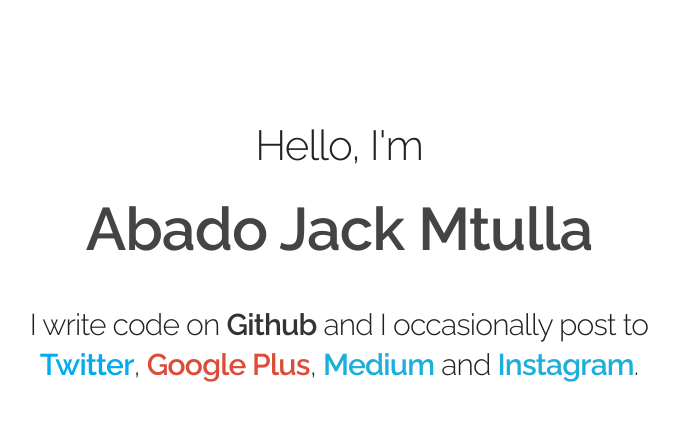
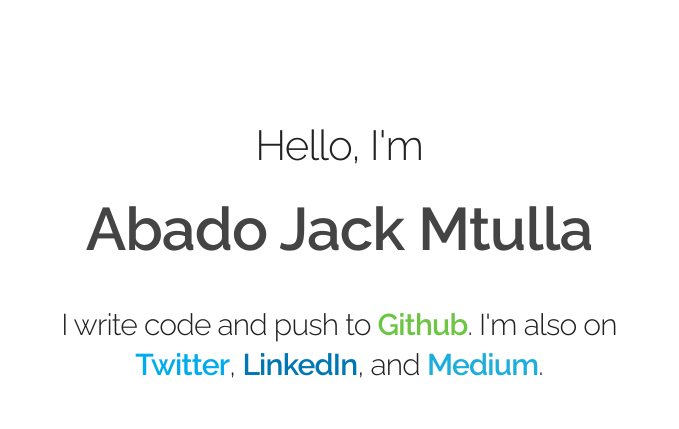
Before and after one commit to kibettheophilus/kibettheophilus.github.io, a plain HTML site: page index.html in a window 1280 px wide. Shown: the whole page, without its empty margins (301-980 px from the left). Drawn offline with nearby package versions, Linux system fonts and the light colour scheme.

Commit message:
add linkedin

```diff
--- a/css/index.css
+++ b/css/index.css
@@ -23,14 +23,14 @@ code {
 	font-weight: 600;
 }
 
-.github { color: #333333; }
+.github { color: #6cc644; }
 .twitter { color: #00aced; }
-.google-plus { color: #dd4b39; }
+.linkedin { color: #0077b5; }
 .speaker-deck { color: #329966; }
 
-a:hover.github { color: #191919; }
+a:hover.github { color: #4078c0; }
 a:hover.twitter { color: #009AD4; }
-a:hover.google-plus { color: #C44333; }
+a:hover.linkedin { color: #00a0dc; }
 
 a.social-link {
 	font-weight: 600;
--- a/index.html
+++ b/index.html
@@ -31,11 +31,10 @@
 		<div class="row">
 			<div class="offset-by-two column eight columns">
 				<h4>
-					I write code on <a href="http://github.com/abadojack" class="social-link github" title="Github">Github</a> and I occasionally post to
+					I write code and push to <a href="http://github.com/abadojack" class="social-link github" title="Github">Github</a>. I'm also on
 					<a href="http://twitter.com/abadojack" class="social-link twitter" title="Twitter">Twitter</a>,
-					<a href="http://plus.google.com/+AbadoJacob" class="social-link google-plus" title="Google Plus">Google Plus</a>,
-					<a href="https://medium.com/@abadojack" class="social-link medium" title="Medium">Medium</a>
-					and <a href="http://instagram.com/abadojack" class="social-link instagram" title="Instagram">Instagram</a>.
+					<a href="https://www.linkedin.com/in/abado-mtulla-b66624107" class="social-link linkedin" title="LinkedIn">LinkedIn</a>, and
+					<a href="https://medium.com/@abadojack" class="social-link medium" title="Medium">Medium</a>.
 				</h4>
 			</div>
 		</div>
```
